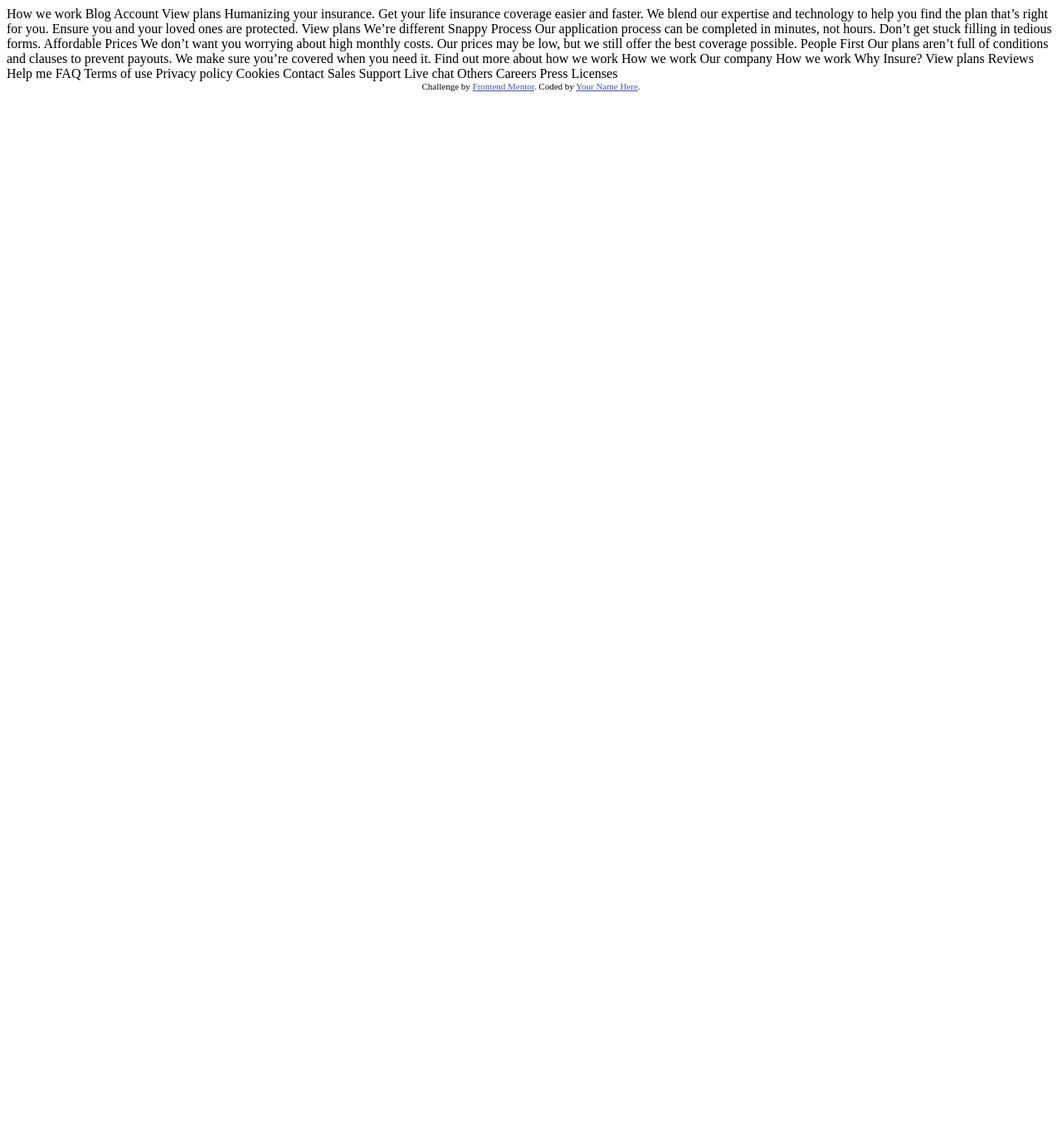
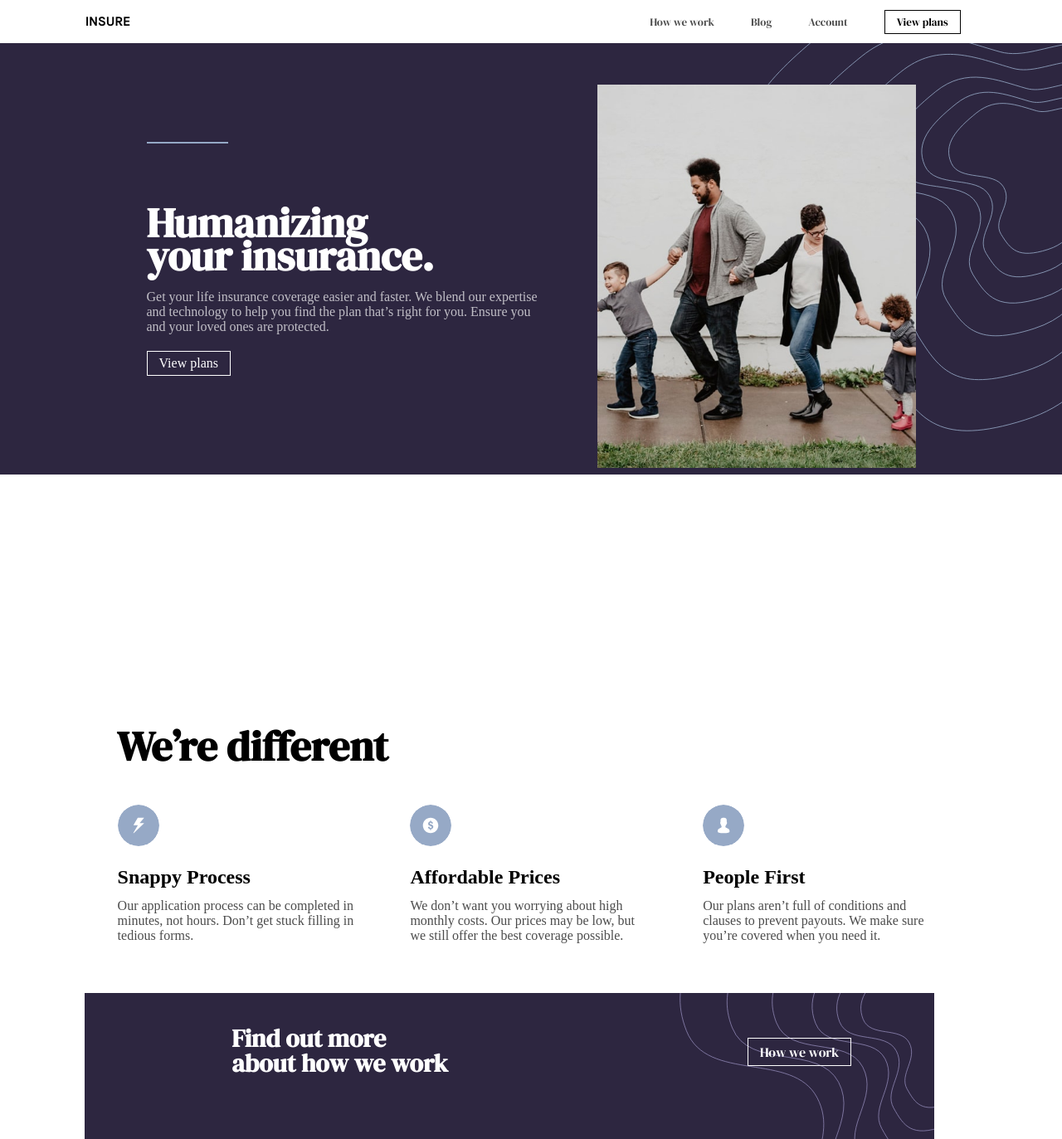
Before and after one commit to NipunSyn/FrontEndMentor, a plain HTML site: page insure-landing-page-master/index.html in a window 1280 px wide. Shown: the whole page at 83% size. Before the commit the page ends 800 px from the top, so only its background shows below. Drawn offline with Linux system fonts and the light colour scheme.

Commit message:
only footer left

```diff
--- a/insure-landing-page-master/index.html
+++ b/insure-landing-page-master/index.html
@@ -1,85 +1,122 @@
 <!DOCTYPE html>
 <html lang="en">
   <head>
-  <meta charset="UTF-8">
-  <meta name="viewport" content="width=device-width, initial-scale=1.0"> <!-- displays site properly based on user's device -->
+    <meta charset="UTF-8" />
+    <meta name="viewport" content="width=device-width, initial-scale=1.0" />
+    <!-- displays site properly based on user's device -->
 
-  <link rel="icon" type="image/png" sizes="32x32" href="./images/favicon-32x32.png">
+    <link
+      rel="stylesheet"
+      href="https://cdnjs.cloudflare.com/ajax/libs/font-awesome/5.15.3/css/all.min.css"
+    />
+    <link rel="stylesheet" href="./style.css" />
+    <link
+      rel="icon"
+      type="image/png"
+      sizes="32x32"
+      href="./images/favicon-32x32.png"
+    />
 
     <title>Frontend Mentor | Insure landing page</title>
 
     <!-- Feel free to remove these styles or customise in your own stylesheet 👍 -->
     <style>
-    .attribution { font-size: 11px; text-align: center; }
-    .attribution a { color: hsl(228, 45%, 44%); }
+      .attribution {
+        font-size: 11px;
+        text-align: center;
+      }
+      .attribution a {
+        color: hsl(228, 45%, 44%);
+      }
     </style>
   </head>
   <body>
+    <section class="header">
+      <nav>
+        <h2 class="class">INSURE</h2>
+        <div class="navbar">
+          <i class="fas fa-times" onclick="hideMenu()"></i>
+          <ul>
+            <li><a href="#">How we work</a></li>
+            <li><a href="#">Blog</a></li>
+            <li><a href="#">Account</a></li>
+            <li><a href="#" class="button" id="navbtn">View plans</a></li>
+          </ul>
+          <i class="fas fa-bars" onclick="showMenu()"></i>
+        </div>
+      </nav>
+      <div class="container">
+        <div class="text-box">
+          <h1 class="heading1">
+            Humanizing <br />
+            your insurance.
+          </h1>
+          <p class="desc desc1">
+            Get your life insurance coverage easier and faster. We blend our
+            expertise and technology to help you find the plan that’s right for
+            you. Ensure you and your loved ones are protected.
+          </p>
+          <a href="#" class="button" id="herobtn">View plans</a>
+        </div>
+        <div class="image-box">
+          <img src="./images/image-intro-desktop.jpg" alt="image-intro" />
+        </div>
+      </div>
+    </section>
+    <section class="hero">
+      <h1>We’re different</h1>
+      <div class="container2">
+        <div class="box">
+          <img src="./images/icon-snappy-process.svg" alt="Snappy Process" />
+          <h2>Snappy Process</h2>
+          <p class="desc desc2">
+            Our application process can be completed in minutes, not hours.
+            Don’t get stuck filling in tedious forms.
+          </p>
+        </div>
+        <div class="box">
+          <img
+            src="./images/icon-affordable-prices.svg"
+            alt="Affordable Prices"
+          />
+          <h2>Affordable Prices</h2>
+          <p class="desc desc2">
+            We don’t want you worrying about high monthly costs. Our prices may
+            be low, but we still offer the best coverage possible.
+          </p>
+        </div>
+        <div class="box">
+          <img src="./images/icon-people-first.svg" alt="People First" />
+          <h2>People First</h2>
+          <p class="desc desc2">
+            Our plans aren’t full of conditions and clauses to prevent payouts.
+            We make sure you’re covered when you need it.
+          </p>
+        </div>
+      </div>
+      <div class="dark-box">
+        <div class="darkbox-heading dark">
+          <h1>
+            Find out more <br />
+            about how we work
+          </h1>
+        </div>
+        <div class="darkbox-button dark">
+          <a href="#" class="button darkbtn">How we work</a>
+        </div>
+      </div>
+    </section>
 
-  How we work
-  Blog
-  Account
-  View plans
-
-  Humanizing your insurance.
-
-  Get your life insurance coverage easier and faster. We blend our expertise
-  and technology to help you find the plan that’s right for you. Ensure you
-  and your loved ones are protected.
-
-  View plans
-
-  We’re different
-
-  Snappy Process
-
-  Our application process can be completed in minutes, not hours. Don’t get
-  stuck filling in tedious forms.
-
-  Affordable Prices
-
-  We don’t want you worrying about high monthly costs. Our prices may be low,
-  but we still offer the best coverage possible.
-
-  People First
-
-  Our plans aren’t full of conditions and clauses to prevent payouts. We make
-  sure you’re covered when you need it.
-
-  Find out more about how we work
-
-  How we work
-
-  Our company
-
-  How we work
-  Why Insure?
-  View plans
-  Reviews
-
-  Help me
-
-  FAQ
-  Terms of use
-  Privacy policy
-  Cookies
-
-  Contact
-
-  Sales
-  Support
-  Live chat
-
-  Others
-
-  Careers
-  Press
-  Licenses
-
+    <!--
+     Our company How we work Why Insure? View plans Reviews Help me
+    FAQ Terms of use Privacy policy Cookies Contact Sales Support Live chat
+    Others Careers Press Licenses -->
 
     <div class="attribution">
-    Challenge by <a href="https://www.frontendmentor.io?ref=challenge" target="_blank">Frontend Mentor</a>.
-    Coded by <a href="#">Your Name Here</a>.
+      Challenge by
+      <a href="https://www.frontendmentor.io?ref=challenge" target="_blank"
+        >Frontend Mentor</a
+      >. Coded by <a href="#">Your Name Here</a>.
     </div>
   </body>
 </html>
--- /dev/null
+++ b/insure-landing-page-master/style.css
@@ -0,0 +1,226 @@
+@import url("https://fonts.googleapis.com/css2?family=DM+Serif+Display&display=swap");
+@import url("https://fonts.googleapis.com/css2?family=Karla:ital,wght@0,400;1,700&display=swap");
+
+:root {
+  --darkViolet: hsl(256, 26%, 20%);
+  --veryLightGray: hsl(0, 0%, 98%);
+  --grayishBlue: hsl(216, 30%, 68%);
+}
+
+* {
+  box-sizing: border-box;
+  padding: 0;
+  margin: 0;
+}
+
+img {
+  width: 100%;
+}
+
+a {
+  color: black;
+  text-decoration: none;
+}
+.header {
+  min-height: 100vh;
+  width: 100%;
+  position: relative;
+  margin-bottom: 80px;
+}
+
+nav {
+  display: flex;
+  padding: 1% 8%;
+  justify-content: space-between;
+  align-items: center;
+}
+
+.navbar {
+  flex: 1;
+  text-align: right;
+}
+
+.navbar ul li {
+  list-style: none;
+  display: inline-block;
+  padding: 4px 20px;
+  position: relative;
+}
+
+nav h2 {
+  font-family: "Karla", sans-serif;
+  font-size: 16px;
+  font-weight: 700;
+}
+
+.navbar a {
+  font-family: "DM Serif Display", sans-serif;
+  font-size: 13px;
+  font-weight: 400;
+  opacity: 0.7;
+}
+
+.navbar a:hover {
+  opacity: 1;
+}
+
+.button {
+  padding: 5px 14px;
+}
+
+#navbtn {
+  border: 1px solid black;
+  opacity: 1;
+}
+
+#navbtn:hover {
+  color: white;
+  border: 1px solid var(--darkViolet);
+  background-color: var(--darkViolet);
+  transition: 0.5s;
+}
+
+nav .fas {
+  display: none; /* don't want to display it on the desktop page */
+}
+
+.container {
+  color: #fff;
+  width: 100%;
+  height: 65vh;
+  background: var(--darkViolet);
+  position: relative;
+  display: flex;
+  padding: 50px 150px;
+  justify-content: space-around;
+  background-image: url(./images/bg-pattern-intro-right-desktop.svg);
+  background-repeat: no-repeat;
+  background-size: 30% 90%;
+  background-position: 100% 0;
+}
+.container a {
+  display: inline-block;
+  border: 1px solid #fff;
+  color: white;
+}
+
+.container a:hover {
+  background-color: #fff;
+  color: var(--darkViolet);
+  transition: 0.5s;
+}
+
+.text-box {
+  width: 50%;
+  align-self: center;
+}
+
+.text-box h1 {
+  font-family: "DM Serif Display", sans-serif;
+  font-size: 50px;
+  line-height: 40px;
+  margin-bottom: 20px;
+}
+
+.text-box h1::before {
+  content: "";
+  width: 20%;
+  height: 1px;
+  background: var(--darkViolet);
+  display: block;
+  padding-top: 75px;
+  border-top: 2px solid var(--grayishBlue);
+}
+
+.desc1 {
+  color: #fff;
+  opacity: 0.7;
+  margin-bottom: 20px;
+}
+
+.image-box {
+  width: 30vw;
+}
+
+.hero img {
+  width: 50px;
+  border-radius: 50%;
+  margin-bottom: 20px;
+  position: relative;
+}
+
+.container2 {
+  justify-content: space-evenly;
+  display: flex;
+  flex-direction: row;
+  padding-left: 80px;
+  padding-right: 80px;
+  margin-bottom: 40px;
+}
+
+.hero h1 {
+  margin-left: 11%;
+  font-family: "DM Serif Display", sans-serif;
+  font-size: 50px;
+  line-height: 40px;
+  margin-bottom: 50px;
+}
+
+.box {
+  width: 26%;
+}
+
+.box h2 {
+  margin-bottom: 12px;
+}
+
+.desc2 {
+  color: #000;
+  opacity: 0.7;
+  margin-bottom: 20px;
+}
+
+.dark-box {
+  width: 80%;
+  height: 22vh;
+  padding: 60px 100px;
+  display: flex;
+  justify-content: space-between;
+  align-items: center;
+  background-color: var(--darkViolet);
+  color: #fff;
+  font-family: "DM Serif Display", sans-serif;
+  position: absolute;
+  left: 8%;
+  margin-bottom: 100px;
+  background-image: url(./images/bg-pattern-how-we-work-desktop.svg);
+  background-repeat: no-repeat;
+  background-position: 100% 0%;
+  background-size: 30% 100%;
+}
+
+.dark {
+  height: 100%;
+}
+
+.darkbox-heading{
+    flex: 2;
+}
+
+.dark-box h1 {
+    margin-top: -20px;
+  font-size: 30px;
+  line-height: 30px;
+  text-align: left;
+}
+
+.darkbtn {
+  border: 1px solid #fff;
+  color: #fff;
+}
+
+.darkbtn:hover {
+  background-color: #fff;
+  color: #000;
+  transition: 0.5s;
+}
```
Lines whose indentation alone changed are shown as unchanged.
